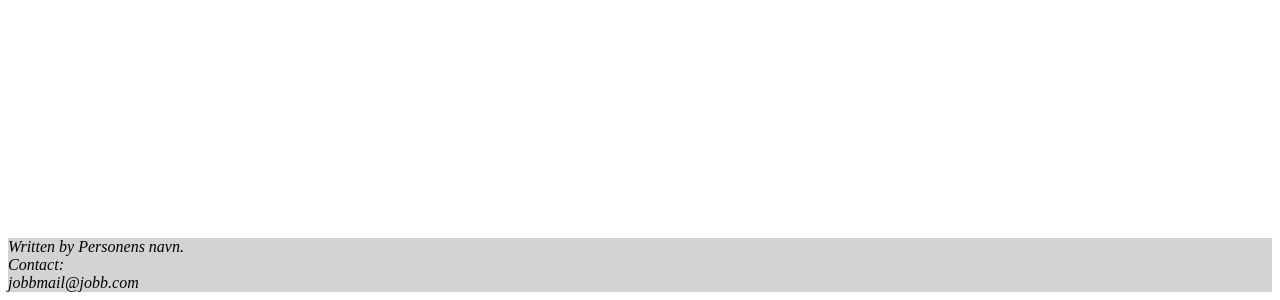
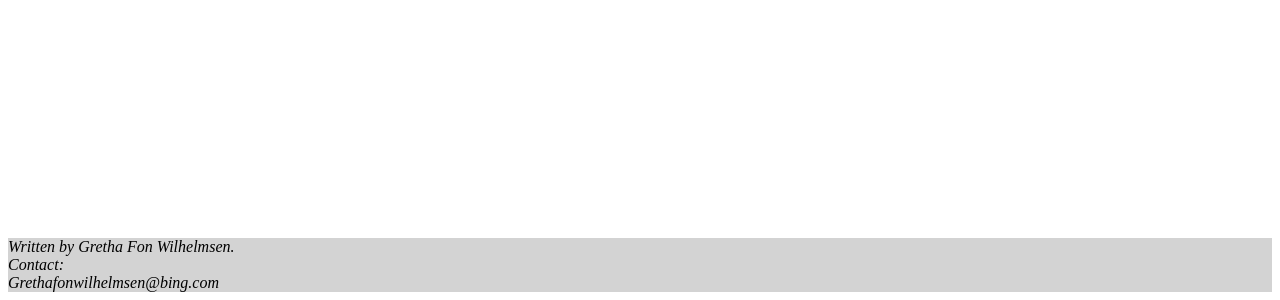
Before and after one commit to mjenssen1/Oblig1, a plain HTML site: page Contact.html in a window 1280 px wide. Shown: the part 2288-2588 px from the top of the page. Drawn offline with Linux system fonts and the light colour scheme.

Commit message:
address fixing

```diff
--- a/Contact.html
+++ b/Contact.html
@@ -67,9 +67,9 @@
 
 <footer>
     <address>
-        Written by Personens navn.<br>
+        Written by Gretha Fon Wilhelmsen.<br>
         Contact: <br>
-        jobbmail@jobb.com
+        Grethafonwilhelmsen@bing.com
 
     </address>
 </footer>
```
Also changed, not shown: about.html (+2 -2 lines), homepage.html (+2 -2 lines), portfolio.html (+2 -2 lines), resume.html (+2 -2 lines).
